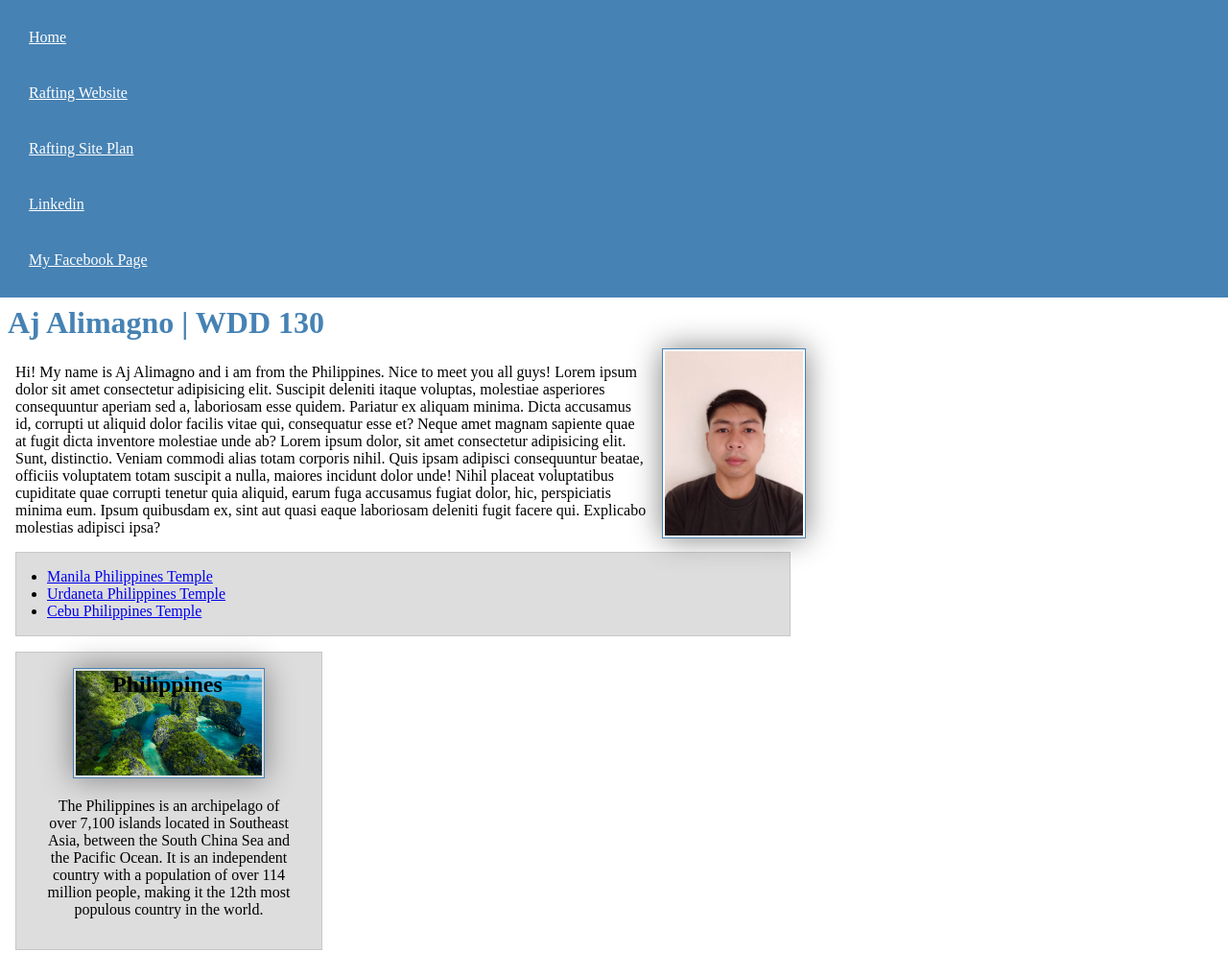
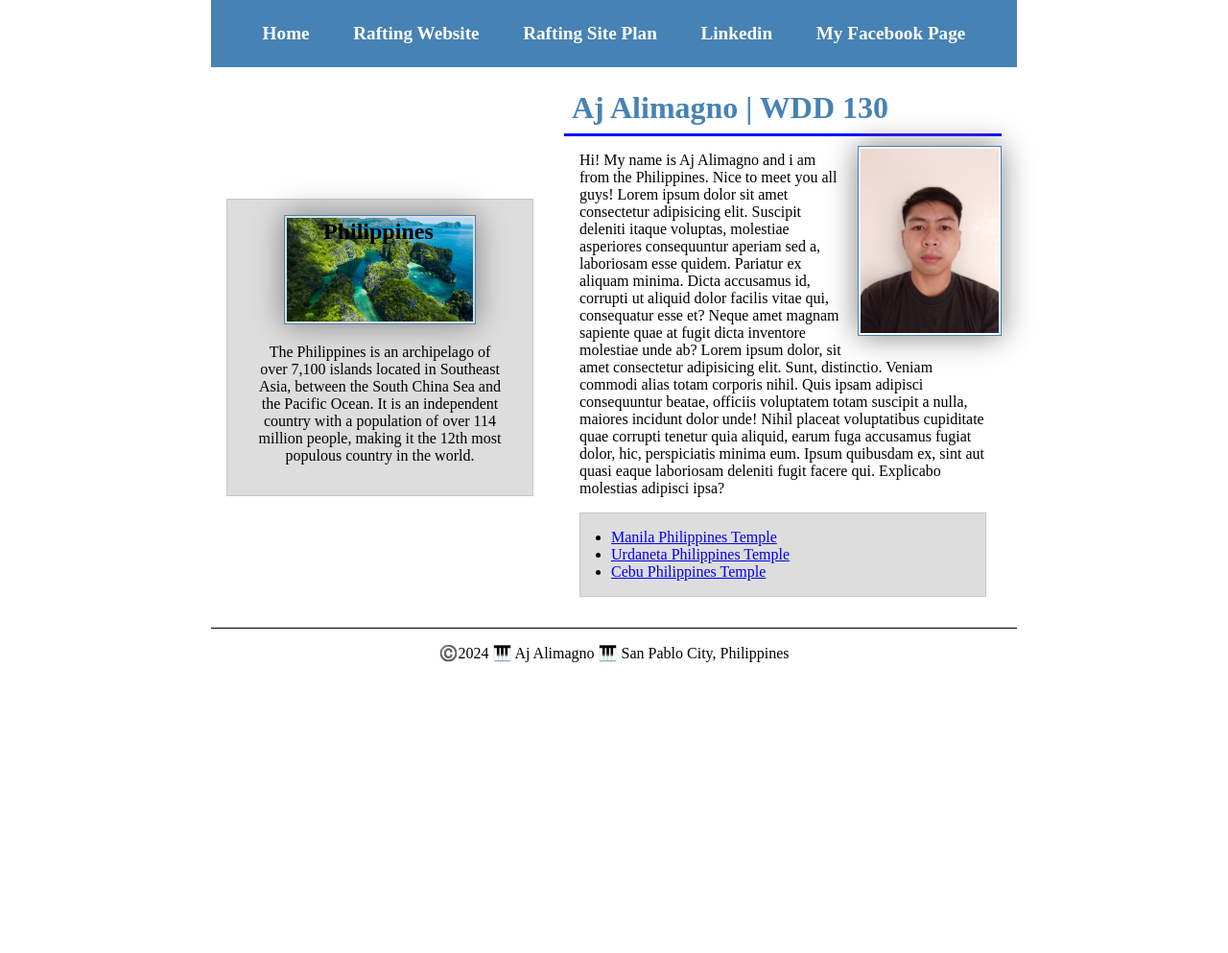
Before and after one commit to ajalimagno/wdd130, a plain HTML site: page index.html in a window 1280 px wide. Shown: the top 993 px of the page at 96% size. After the commit the page ends 800 px from the top, so only its background shows below. Drawn offline with Linux system fonts and the light colour scheme.

Commit message:
CSS flex and grid activity

```diff
--- a/index.html
+++ b/index.html
@@ -2,11 +2,11 @@
 <html lang="en">
   <head>
     <meta charset="UTF-8">
-    <meta name="viewport" content="width=device-width, initial-scale=1.0" >
+    <meta name="viewport" content="width=device-width, initial-scale=1.0">
     <title>Aj Alimagno | WDD 130</title>
-    <meta name="description" content="My home page" >
-    <meta name="author" content="Aj Alimagno" >
-    <link rel="stylesheet" href="styles/styles.css" >
+    <meta name="description" content="My home page">
+    <meta name="author" content="Aj Alimagno">
+    <link rel="stylesheet" href="styles/styles.css">
   </head>
   <body>
     <header>
@@ -18,17 +18,25 @@
         <a href="https://www.facebook.com/ajrapiano">My Facebook Page</a>
       </nav>
     </header>
+    <div class="grid">
       <main>
         <h1>Aj Alimagno | WDD 130</h1>
-      <img src="images/profile.jpg" alt="Aj Alimagno" width="200" >
+        <img src="images/profile.jpg" alt="Aj Alimagno" width="200">
         <p>
           Hi! My name is Aj Alimagno and i am from the Philippines. Nice to meet
           you all guys! Lorem ipsum dolor sit amet consectetur adipisicing elit.
           Suscipit deleniti itaque voluptas, molestiae asperiores consequuntur
-        aperiam sed a, laboriosam esse quidem. Pariatur ex aliquam minima. Dicta
-        accusamus id, corrupti ut aliquid dolor facilis vitae qui, consequatur
-        esse et? Neque amet magnam sapiente quae at fugit dicta inventore
-        molestiae unde ab? Lorem ipsum dolor, sit amet consectetur adipisicing elit. Sunt, distinctio. Veniam commodi alias totam corporis nihil. Quis ipsam adipisci consequuntur beatae, officiis voluptatem totam suscipit a nulla, maiores incidunt dolor unde! Nihil placeat voluptatibus cupiditate quae corrupti tenetur quia aliquid, earum fuga accusamus fugiat dolor, hic, perspiciatis minima eum. Ipsum quibusdam ex, sint aut quasi eaque laboriosam deleniti fugit facere qui. Explicabo molestias adipisci ipsa?
+          aperiam sed a, laboriosam esse quidem. Pariatur ex aliquam minima.
+          Dicta accusamus id, corrupti ut aliquid dolor facilis vitae qui,
+          consequatur esse et? Neque amet magnam sapiente quae at fugit dicta
+          inventore molestiae unde ab? Lorem ipsum dolor, sit amet consectetur
+          adipisicing elit. Sunt, distinctio. Veniam commodi alias totam
+          corporis nihil. Quis ipsam adipisci consequuntur beatae, officiis
+          voluptatem totam suscipit a nulla, maiores incidunt dolor unde! Nihil
+          placeat voluptatibus cupiditate quae corrupti tenetur quia aliquid,
+          earum fuga accusamus fugiat dolor, hic, perspiciatis minima eum. Ipsum
+          quibusdam ex, sint aut quasi eaque laboriosam deleniti fugit facere
+          qui. Explicabo molestias adipisci ipsa?
         </p>
         <ul class="box indent">
           <li>
@@ -56,14 +64,15 @@
       </main>
       <aside class="box">
         <h2>Philippines</h2>
-      <img src="images/palawan.jpg" alt="El nido palawan" >
+        <img src="images/palawan.jpg" alt="El nido palawan">
         <p>
           The Philippines is an archipelago of over 7,100 islands located in
-        Southeast Asia, between the South China Sea and the Pacific Ocean. It is
-        an independent country with a population of over 114 million people,
-        making it the 12th most populous country in the world.
+          Southeast Asia, between the South China Sea and the Pacific Ocean. It
+          is an independent country with a population of over 114 million
+          people, making it the 12th most populous country in the world.
         </p>
       </aside>
+    </div>
     <footer>
       <p>©️2024 🎹 Aj Alimagno 🎹 San Pablo City, Philippines</p>
     </footer>
--- a/styles/styles.css
+++ b/styles/styles.css
@@ -4,9 +4,6 @@
     box-sizing: border-box;
 }
 
-main {
-    max-width: 840px;
-}
 
 main img {
     float: right;
@@ -37,18 +34,27 @@ aside img{
 
 nav {
     background-color: steelblue;
-    padding: 10px;
+    padding: 1rem;
+    display: flex;
+    justify-content: space-evenly;
+    align-items: center;
 }
 
 nav a {
     color: white;
     display: block;
-    padding: 20px;
+    padding: 0.5rem;
+    text-decoration: none;
+    font-size: 1.2rem;
+    font-weight: 700;
+    color: #fff;
 }
 
 h1 {
     color: steelblue;
     padding: .5rem;
+    border-bottom: blue solid;
+    margin-bottom: 10px;
 }
 
 img {
@@ -70,6 +76,11 @@ footer {
     text-align: center;
 }
 
+header,.grid ,footer {
+    max-width: 840px;
+    margin:0 auto;
+}
+
 /* Class Selectors */
 
 .box {
@@ -83,3 +94,20 @@ footer {
 .indent {
     padding-left: 2rem;
 }
+
+.grid {
+    display: grid;
+    align-items: center;
+}
+
+main {
+    grid-column: 2/3;
+    margin: 1rem;
+}
+
+aside {
+    width: 20rem;
+    position: relative;
+    grid-column: 1/2;
+    grid-row: 1/2;
+}
```
Lines whose indentation alone changed are shown as unchanged.
